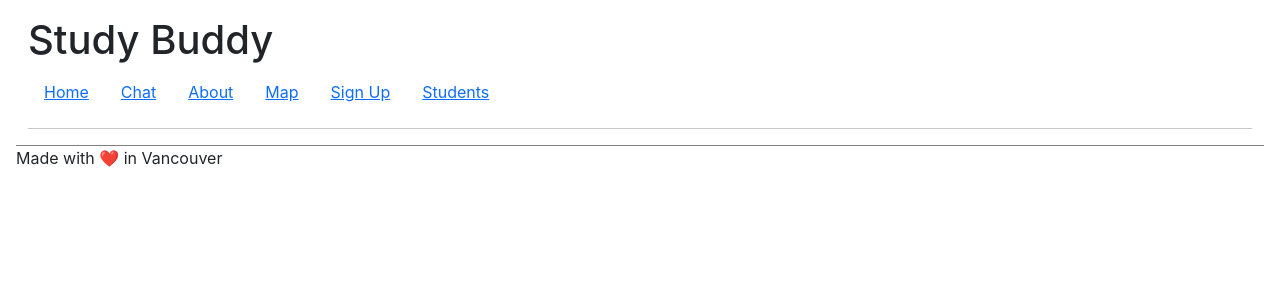
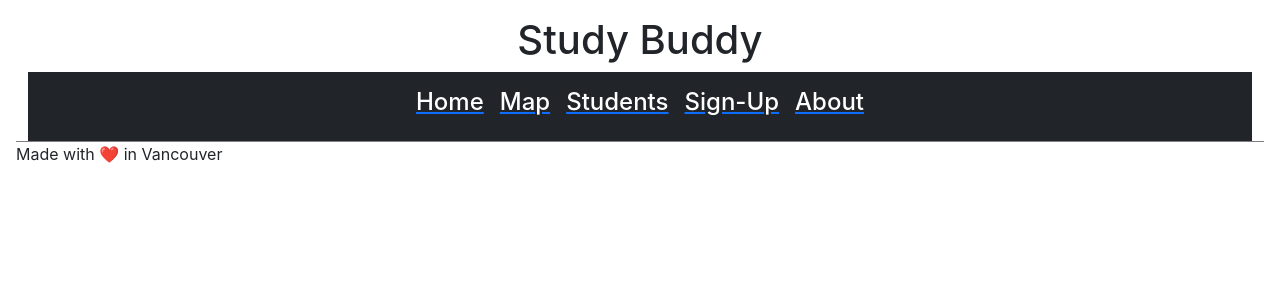
Before and after one commit to corbinjensen/study-buddies, a React (Create React App) app in the folder my-app/: page / in a window 1280 px wide. Shown: the top 300 px of the page. Built offline with nearby package versions, Linux system fonts and the light colour scheme.

Commit message:
centered nav and text

```diff
--- a/my-app/src/components/Header.js
+++ b/my-app/src/components/Header.js
@@ -2,11 +2,9 @@ import React from 'react';
 import NavComp from './NavComp'
 
 const Header = () => (
-
             <header className="container-fluid">
-                <h1>Study Buddy</h1>
+                <h1 style={{textAlign:"center"}}>Study Buddy</h1>
                 <NavComp />
-                <hr></hr>
             </header>
 )
 
--- a/my-app/src/components/NavComp.js
+++ b/my-app/src/components/NavComp.js
@@ -1,40 +1,23 @@
-import React from 'react';
+import React, { Component } from 'react';
 import { Link } from 'react-router-dom';
-import { Nav } from 'react-bootstrap';
+import { Nav, Navbar } from 'react-bootstrap';
+
+const styles = {
+    color: "white"
+}
 
 
 const NavComp = () => (
     <>
+    <Navbar bg='dark' variant='dark' className="justify-content-center">
         <Nav activeKey="/home">
-            <Nav.Item>
-            <Nav.Link href="/home">
-                    <Link to="/">
-                        Home
-                    </Link>
-                </Nav.Link>
-            </Nav.Item>
-            <Nav.Item>
-            <Nav.Link ><Link to="/chat">Chat</Link></Nav.Link>
-            </Nav.Item>
-            <Nav.Item>
-            <Nav.Link><Link to="/about">About</Link></Nav.Link>
-            </Nav.Item>
-            <Nav.Item>
-                <Nav.Link>
-                    <Link to="/map">Map</Link>
-                </Nav.Link>
-            </Nav.Item>
-            <Nav.Item>
-                <Nav.Link>
-                    <Link to="/create">Sign Up</Link>
-                </Nav.Link>
-            </Nav.Item>
-            <Nav.Item>
-                <Nav.Link>
-                    <Link to="/student-list">Students</Link>
-                </Nav.Link>
-            </Nav.Item>
+            <Nav.Link href="/home"><Link to="/" className=''><h4 style={styles}>Home</h4></Link></Nav.Link>
+            <Nav.Link><Link to="/map"><h4 style={styles}>Map</h4></Link></Nav.Link>
+            <Nav.Link><Link to="/student-list"><h4 style={styles}>Students</h4></Link></Nav.Link>
+            <Nav.Link><Link to="/create"><h4 style={styles}>Sign-Up</h4></Link></Nav.Link>
+            <Nav.Link><Link to="/about"><h4 style={styles}>About</h4></Link></Nav.Link>
         </Nav>
+    </Navbar>
   </>
 );
 
```
Also changed, not shown: 1 other file (tests, documents, lock files or other folders).
